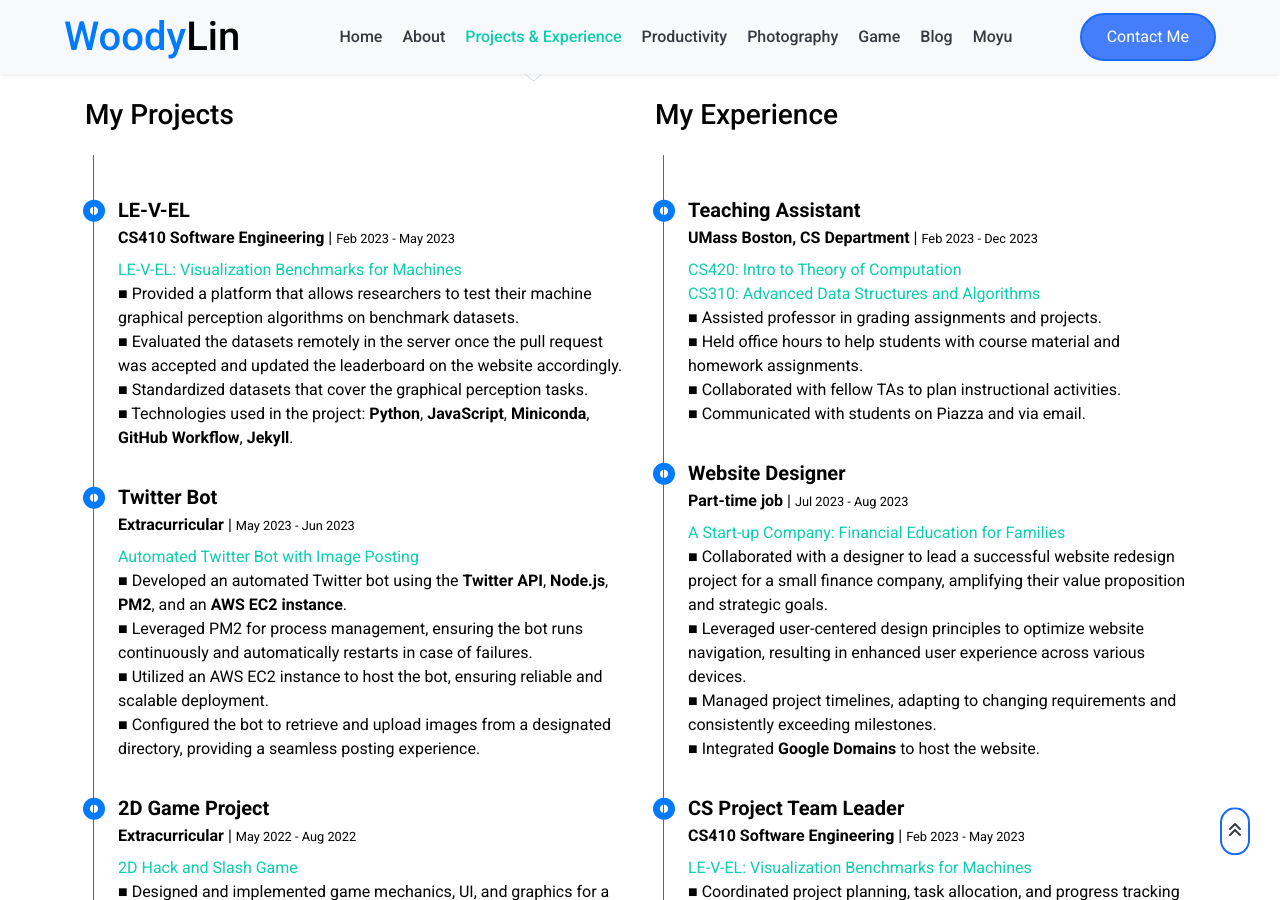
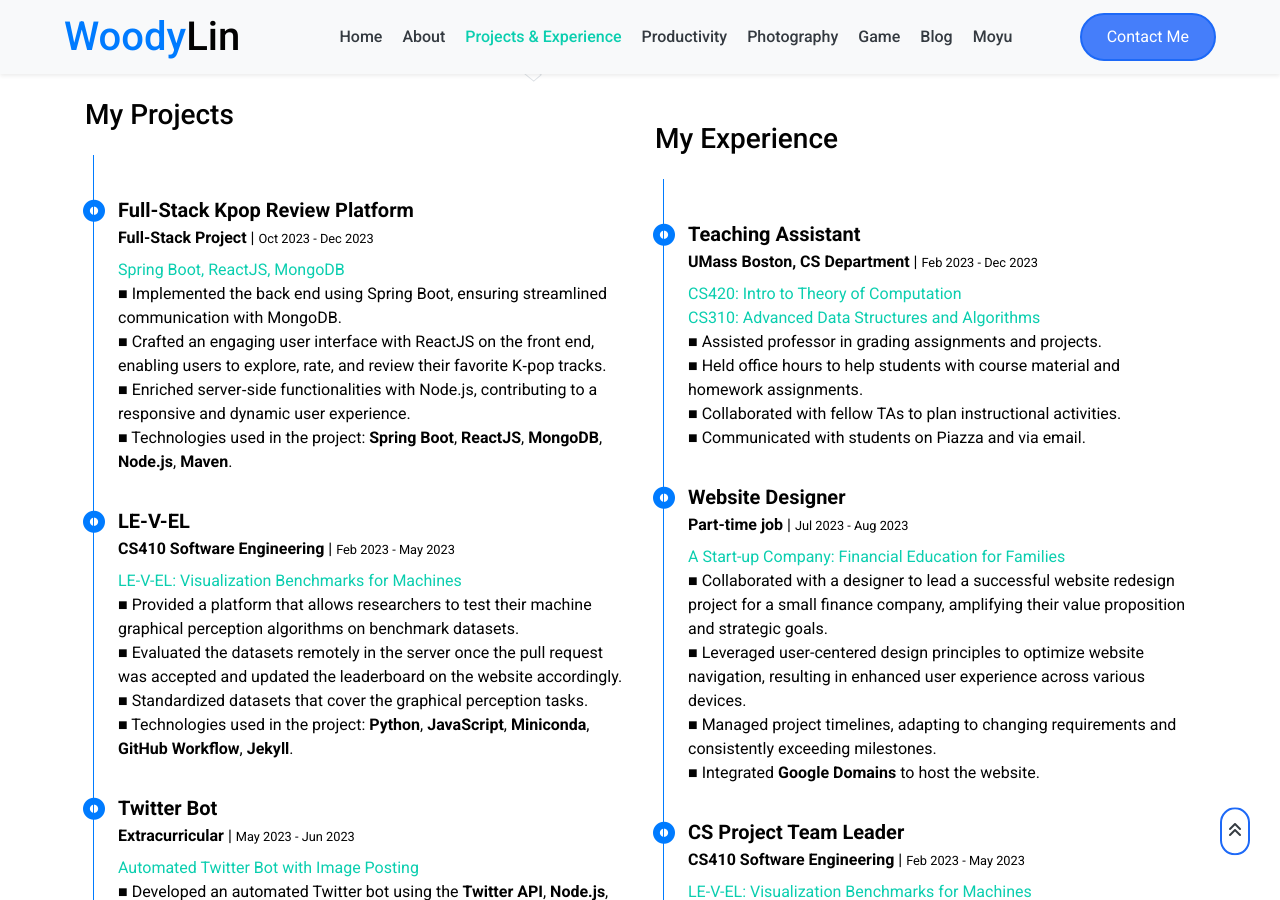
Before and after one commit to WoodyLinwc/WoodyLinwc.github.io, a Jekyll site: the page built from index.md, in a window 1280 px wide and 900 px high, scrolled down 1959 px. Built offline with Jekyll 4.4.1, drawn with Linux system fonts in a browser that asks for light colours; some of the changed text lies outside the part shown.

Commit message:
Update index.md

```diff
--- a/index.md
+++ b/index.md
@@ -173,6 +173,23 @@
                 <div class="border-left border-primary pt-2 pl-4 ml-2">
                     <div class="position-relative ex-me mb-4">
                         <i class="far fa-dot-circle text-primary position-absolute" style="top: 2px; left: -35px; font-size: 22px;"></i>
+                        <h5 class="font-weight-bold mb-1">Full-Stack Kpop Review Platform</h5>
+                        <p class="mb-2"><strong>Full-Stack Project</strong> | <small>Oct 2023 - Dec 2023</small></p>
+                        <p>
+                            <a href="https://github.com/WoodyLinwc/kpop.rating.springboot" target="_blank">Spring Boot, ReactJS, MongoDB</a>
+                            <br />
+                            ■ Implemented the back end using Spring Boot, ensuring streamlined communication with MongoDB.
+                            <br />
+                            ■ Crafted an engaging user interface with ReactJS on the front end, enabling users to explore, rate, and review their favorite K‑pop tracks.
+                            <br />
+                            ■ Enriched server‑side functionalities with Node.js, contributing to a responsive and dynamic user experience.
+                            <br />
+                            ■ Technologies used in the project: <b>Spring Boot</b>, <b>ReactJS</b>, <b>MongoDB</b>, <b>Node.js</b>, <b>Maven</b>.
+                            <br />
+                        </p>
+                    </div>
+                    <div class="position-relative ex-me mb-4">
+                        <i class="far fa-dot-circle text-primary position-absolute" style="top: 2px; left: -35px; font-size: 22px;"></i>
                         <h5 class="font-weight-bold mb-1">LE-V-EL</h5>
                         <p class="mb-2"><strong>CS410 Software Engineering</strong> | <small>Feb 2023 - May 2023</small></p>
                         <p>
@@ -220,7 +237,7 @@
                             <br />
                         </p>
                     </div>
-                    <div class="position-relative ex-me mb-4">
+                    <!-- <div class="position-relative ex-me mb-4">
                         <i class="far fa-dot-circle text-primary position-absolute" style="top: 2px; left: -35px;  font-size: 22px;"></i>
                         <h5 class="font-weight-bold mb-1">Infection and Vaccination Research</h5>
                         <p class="mb-2"><strong>Math345 Probability and Statics</strong> | <small>Nov 2021 - Dec 2021</small></p>
@@ -234,7 +251,7 @@
                             ■ Demonstrated strong communication, teamwork, and analytical skills, contributing to the project's success.
                             <br />
                         </p>
-                    </div>
+                    </div> -->
                     <!-- <div class="position-relative ex-me mb-4">
                         <i class="far fa-dot-circle text-primary position-absolute" style="top: 2px; left: -35px;  font-size: 22px;"></i>
                         <h5 class="font-weight-bold mb-1">Web Game Project</h5>
```
